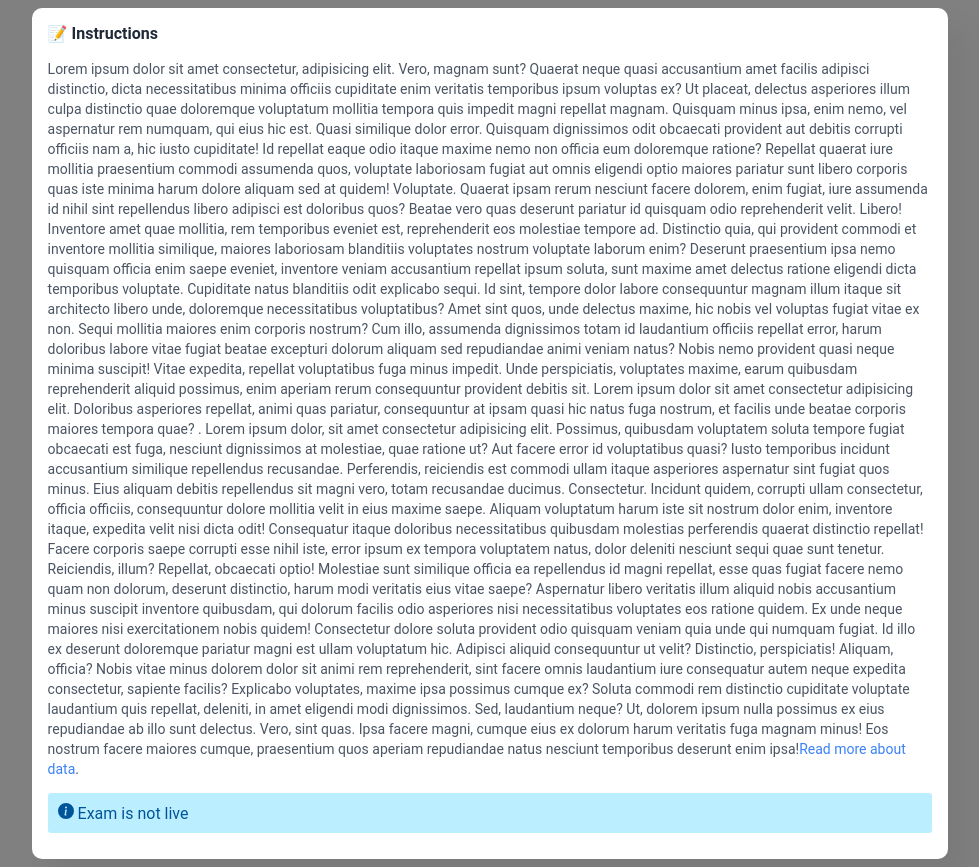
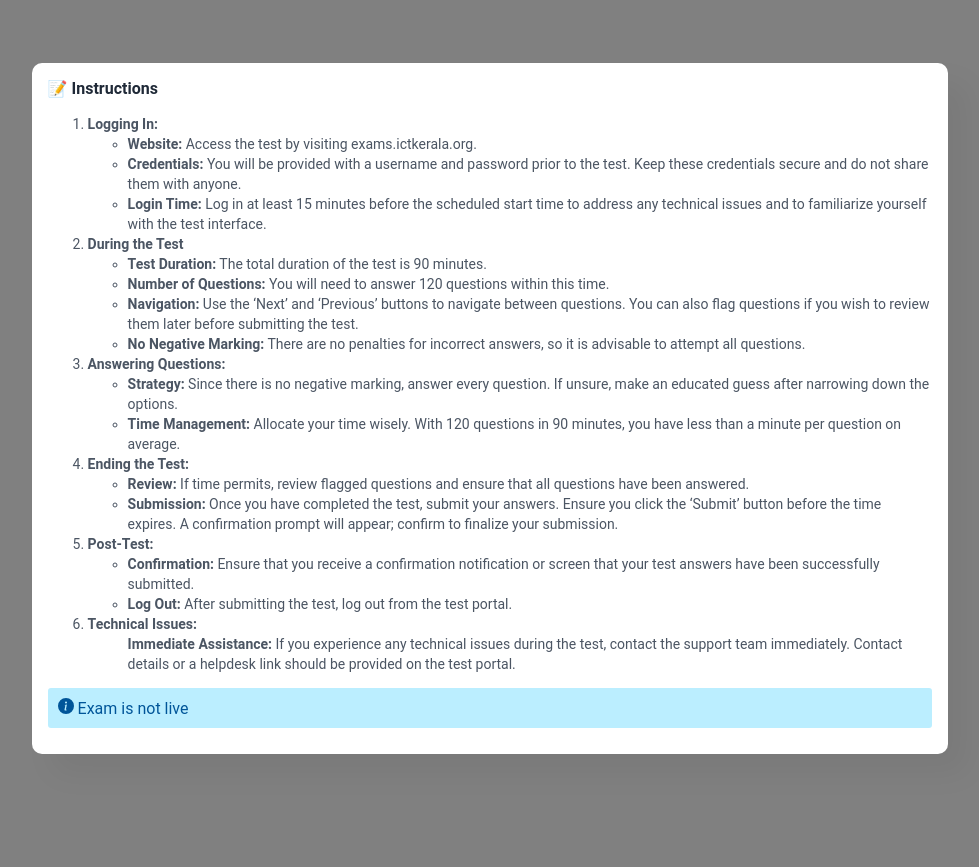
Before and after one commit to vimalprakash404/Assessment-app, a React (Vite) app in the folder frontend/: page /instruction in a window 1280 px wide. Shown: the whole page, without its empty margins (150-1129 px from the left). After the commit the page ends 816 px from the top, so only its background shows below. Built offline with nearby package versions, Linux system fonts and the light colour scheme; no server answers.

Commit message:
instruction added

```diff
--- a/frontend/src/Pages/Instruction.jsx
+++ b/frontend/src/Pages/Instruction.jsx
@@ -1,69 +1,112 @@
 import React, { useState } from "react";
-import "./css/card.css" ;
-import axios from "axios" ;
+import "./css/card.css";
+import axios from "axios";
 import getToken from "../service/getToken";
 import "./css/message.css";
 import { BsInfoCircleFill } from "react-icons/bs";
 
 function Instruction() {
     const [canStartExam, setCanStartExam] = useState(false);
-    const [examUrl , setExamUrl] = useState("")
-    async function getAssessment(){
-        try  {
-            const assessment = "662f6dd2b1684fd5758b9726" ;
-            const response =  await axios.post("/api/assessment/start" , {assessment  } ,{headers : {Authorization : getToken() }})
+    const [examUrl, setExamUrl] = useState("")
+    async function getAssessment() {
+        try {
+            const assessment = "662f6dd2b1684fd5758b9726";
+            const response = await axios.post("/api/assessment/start", { assessment }, { headers: { Authorization: getToken() } })
             console.log(response.data)
             setCanStartExam(response.data.canStartExam)
             setExamUrl(response.data.assessmentDetails.url)
         }
-        catch(error) {
-            if(!error.response){
+        catch (error) {
+            if (!error.response) {
                 console.log("net error")
             }
-            else{
-                console.error("Instruction page getAssessment Error" , error) ;
-            const  response = error.response.data ;
-            setCanStartExam(false);
+            else {
+                console.error("Instruction page getAssessment Error", error);
+                const response = error.response.data;
+                setCanStartExam(false);
             }
         }
     }
     getAssessment();
     return (
-        <>
+
+        <div class="cookie-wrapper">
             <div className="cookie-card" style={{ margin: "auto" }}>
                 <span className="title">📝 Instructions</span>
-                <p className="description">Lorem ipsum dolor sit amet consectetur, adipisicing elit. Vero, magnam sunt? Quaerat neque quasi accusantium amet facilis adipisci distinctio, dicta necessitatibus minima officiis cupiditate enim veritatis temporibus ipsum voluptas ex?
-                    Ut placeat, delectus asperiores illum culpa distinctio quae doloremque voluptatum mollitia tempora quis impedit magni repellat magnam. Quisquam minus ipsa, enim nemo, vel aspernatur rem numquam, qui eius hic est.
-                    Quasi similique dolor error. Quisquam dignissimos odit obcaecati provident aut debitis corrupti officiis nam a, hic iusto cupiditate! Id repellat eaque odio itaque maxime nemo non officia eum doloremque ratione?
-                    Repellat quaerat iure mollitia praesentium commodi assumenda quos, voluptate laboriosam fugiat aut omnis eligendi optio maiores pariatur sunt libero corporis quas iste minima harum dolore aliquam sed at quidem! Voluptate.
-                    Quaerat ipsam rerum nesciunt facere dolorem, enim fugiat, iure assumenda id nihil sint repellendus libero adipisci est doloribus quos? Beatae vero quas deserunt pariatur id quisquam odio reprehenderit velit. Libero!
-                    Inventore amet quae mollitia, rem temporibus eveniet est, reprehenderit eos molestiae tempore ad. Distinctio quia, qui provident commodi et inventore mollitia similique, maiores laboriosam blanditiis voluptates nostrum voluptate laborum enim?
-                    Deserunt praesentium ipsa nemo quisquam officia enim saepe eveniet, inventore veniam accusantium repellat ipsum soluta, sunt maxime amet delectus ratione eligendi dicta temporibus voluptate. Cupiditate natus blanditiis odit explicabo sequi.
-                    Id sint, tempore dolor labore consequuntur magnam illum itaque sit architecto libero unde, doloremque necessitatibus voluptatibus? Amet sint quos, unde delectus maxime, hic nobis vel voluptas fugiat vitae ex non.
-                    Sequi mollitia maiores enim corporis nostrum? Cum illo, assumenda dignissimos totam id laudantium officiis repellat error, harum doloribus labore vitae fugiat beatae excepturi dolorum aliquam sed repudiandae animi veniam natus?
-                    Nobis nemo provident quasi neque minima suscipit! Vitae expedita, repellat voluptatibus fuga minus impedit. Unde perspiciatis, voluptates maxime, earum quibusdam reprehenderit aliquid possimus, enim aperiam rerum consequuntur provident debitis sit. Lorem ipsum dolor sit amet consectetur adipisicing elit. Doloribus asperiores repellat, animi quas pariatur, consequuntur at ipsam quasi hic natus fuga nostrum, et facilis unde beatae corporis maiores tempora quae? . Lorem ipsum dolor, sit amet consectetur adipisicing elit. Possimus, quibusdam voluptatem soluta tempore fugiat obcaecati est fuga, nesciunt dignissimos at molestiae, quae ratione ut? Aut facere error id voluptatibus quasi?
-                    Iusto temporibus incidunt accusantium similique repellendus recusandae. Perferendis, reiciendis est commodi ullam itaque asperiores aspernatur sint fugiat quos minus. Eius aliquam debitis repellendus sit magni vero, totam recusandae ducimus. Consectetur.
-                    Incidunt quidem, corrupti ullam consectetur, officia officiis, consequuntur dolore mollitia velit in eius maxime saepe. Aliquam voluptatum harum iste sit nostrum dolor enim, inventore itaque, expedita velit nisi dicta odit!
-                    Consequatur itaque doloribus necessitatibus quibusdam molestias perferendis quaerat distinctio repellat! Facere corporis saepe corrupti esse nihil iste, error ipsum ex tempora voluptatem natus, dolor deleniti nesciunt sequi quae sunt tenetur.
-                    Reiciendis, illum? Repellat, obcaecati optio! Molestiae sunt similique officia ea repellendus id magni repellat, esse quas fugiat facere nemo quam non dolorum, deserunt distinctio, harum modi veritatis eius vitae saepe?
-                    Aspernatur libero veritatis illum aliquid nobis accusantium minus suscipit inventore quibusdam, qui dolorum facilis odio asperiores nisi necessitatibus voluptates eos ratione quidem. Ex unde neque maiores nisi exercitationem nobis quidem!
-                    Consectetur dolore soluta provident odio quisquam veniam quia unde qui numquam fugiat. Id illo ex deserunt doloremque pariatur magni est ullam voluptatum hic. Adipisci aliquid consequuntur ut velit? Distinctio, perspiciatis!
-                    Aliquam, officia? Nobis vitae minus dolorem dolor sit animi rem reprehenderit, sint facere omnis laudantium iure consequatur autem neque expedita consectetur, sapiente facilis? Explicabo voluptates, maxime ipsa possimus cumque ex?
-                    Soluta commodi rem distinctio cupiditate voluptate laudantium quis repellat, deleniti, in amet eligendi modi dignissimos. Sed, laudantium neque? Ut, dolorem ipsum nulla possimus ex eius repudiandae ab illo sunt delectus.
-                    Vero, sint quas. Ipsa facere magni, cumque eius ex dolorum harum veritatis fuga magnam minus! Eos nostrum facere maiores cumque, praesentium quos aperiam repudiandae natus nesciunt temporibus deserunt enim ipsa!<a href="#">Read more about data</a>. </p>
+                <p className="description"><ol>
+                    <li><strong>Logging In:</strong>
+                        <ul>
+                            <li><b>Website:</b> Access the test by visiting exams.ictkerala.org.</li>
+                            <li><b>Credentials:</b> You will be provided with a username and password prior to the test. Keep these credentials secure and do not share them with anyone.</li>
+                            <li><b>Login Time:</b> Log in at least 15 minutes before the scheduled start time to address any technical issues and to familiarize yourself with the test interface.</li>
+                        </ul>
+                    </li>
+                    <li><strong>During the Test</strong>
+                        <ul>
+                            <li><b>Test Duration:</b> The total duration of the test is 90 minutes.</li>
+                            <li><b>Number of Questions:</b> You will need to answer 120 questions within this time.</li>
+                            <li><b>Navigation:</b> Use the ‘Next’ and ‘Previous’ buttons to navigate between questions. You can also flag questions if you wish to review them later before submitting the test.</li>
+                            <li> <b>No Negative Marking:</b> There are no penalties for incorrect answers, so it is advisable to attempt all questions.</li>
+                        </ul>
+
+                    </li>
+                    <li>
+                        <strong>Answering Questions:</strong>
+                        <ul>
+                            <li><b>Strategy:</b> Since there is no negative marking, answer every question. If unsure, make an educated guess after narrowing down the options.</li>
+                            <li><b>Time Management:</b> Allocate your time wisely. With 120 questions in 90 minutes, you have less than a minute per question on average.</li>
+                        </ul>
+                    </li>
+                    <li><strong>Ending the Test:</strong>
+                        <ul>
+                            <li>
+                                <b>Review: </b>If time permits, review flagged questions and ensure that all questions have been answered.
+                            </li>
+                            <li>
+                                <b>Submission:</b> Once you have completed the test, submit your answers. Ensure you click the ‘Submit’ button before the time expires. A confirmation prompt will appear; confirm to finalize your submission.
+                            </li>
+
+                        </ul>
+                    </li>
+                    <li><strong>Post-Test:</strong>
+                        <ul>
+                            <li>
+                                <b>Confirmation:</b> Ensure that you receive a confirmation notification or screen that your test answers have been successfully submitted.
+                            </li>
+                            <li>
+                                <b>Log Out:</b> After submitting the test, log out from the test portal.
+                            </li>
+
+                        </ul>
+                    </li>
+                    <li>
+                        <strong>Technical Issues:</strong>
+                        <ul>
+                            <b>Immediate Assistance:</b> If you experience any technical issues during the test, contact the support team immediately. Contact details or a helpdesk link should be provided on the test portal.
+                        </ul>
+                    </li>
+                    {/* <li><strong>Electronic Devices:</strong> Keep all electronic devices, including cell phones and smartwatches, turned off and stored away during the exam.</li>
+                    <li><strong>Proctor Assistance:</strong> If you have any questions or need clarification during the exam, raise your hand and a proctor will assist you.</li>
+                    <li><strong>Noise Level:</strong> Maintain silence during the exam to avoid disturbing others.</li>
+                    <li><strong>Submission:</strong> Ensure you submit your completed exam booklet and any additional sheets provided at the end of the exam.</li>
+                    <li><strong>Leaving the Room:</strong> You may leave the exam room once you have completed your exam and handed it in.</li>
+                    <li><strong>Emergency Procedures:</strong> In the event of an emergency, follow the instructions provided by the exam proctor.</li>
+                    <li><strong>Good Luck!</strong> We wish you the best of luck with your exam. Stay calm, focused, and do your best.</li> */}
+                </ol>
+                </p>
                 <div >
                     {/* <button className="pref">
                         Manage your preferences
                     </button> */}
                     {
-                        canStartExam ? (<a className="accept"  href={examUrl}>
+                        canStartExam ? (<a className="accept" href={examUrl}>
                             Start Exam
                         </a>) : (<div className="info-msg"><BsInfoCircleFill /> Exam is not live</div>)
                     }
 
                 </div>
             </div>
-        </>
+        </div>
     )
 }
 
--- a/frontend/src/Pages/css/card.css
+++ b/frontend/src/Pages/css/card.css
@@ -3,16 +3,23 @@ body{
 }
 
 /* @import url('https://fonts.googleapis.com/css2?family=Roboto:ital,wght@0,100;0,300;0,400;0,500;0,700;0,900;1,100;1,300;1,400;1,500;1,700;1,900&display=swap'); */
+
+.cookie-wrapper {
+  display: flex;
+  justify-content: center;
+  align-items: center;
+  height: 100vh; /* This ensures the wrapper takes up the full height of the viewport */
+}
+
+
 .cookie-card {
   max-width: 70%;
-    width:70%;
-    margin-top : 45px;
+  width: 70%;
   padding: 1rem;
   background-color: #fff;
   border-radius: 10px;
   box-shadow: 20px 20px 30px rgba(0, 0, 0, .05);
   font-family: "Roboto", sans-serif;
-    margin :auto ;
 }
 
   .title {
@@ -50,7 +57,7 @@ body{
   .pref {
     font-size: 0.75rem;
     line-height: 1rem;
-    color: rgb(31 41 55 );
+    color: #22e33c;
     -webkit-text-decoration-line: underline;
     text-decoration-line: underline;
     transition: all .3s cubic-bezier(0.4, 0, 0.2, 1);
@@ -68,10 +75,10 @@ body{
   }
 
   .accept {
-    font-size: 0.75rem;
+    font-size:1rem;
     line-height: 1rem;
-    background-color: rgb(17 24 39);
-    font-weight: 500;
+    background-color: #296931;
+    font-weight: 900;
     text-align: center;
     border-radius: 0.5rem;
     color: #fff;
@@ -86,7 +93,7 @@ body{
   }
 
   .accept:hover {
-    background-color: rgb(55 65 81);
+    background-color: #3f994b;
   }
 
   .accept:focus {
```
Also changed, not shown: 5 other files (tests, documents, lock files or other folders). Lines whose indentation alone changed are shown as unchanged.
